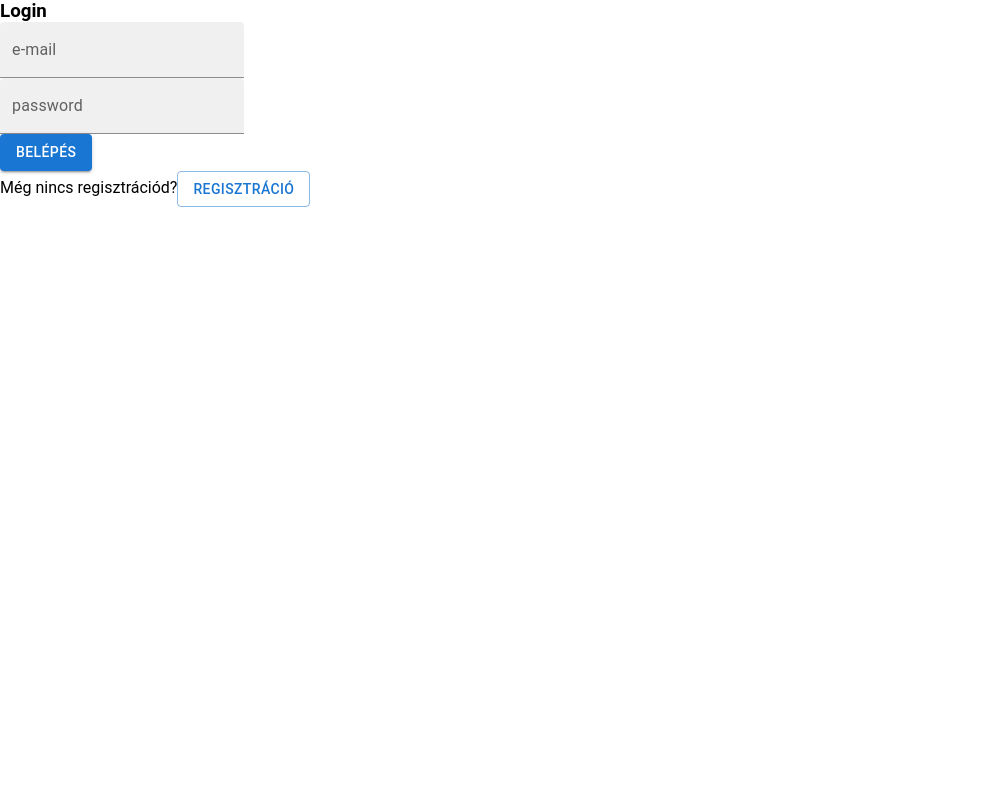
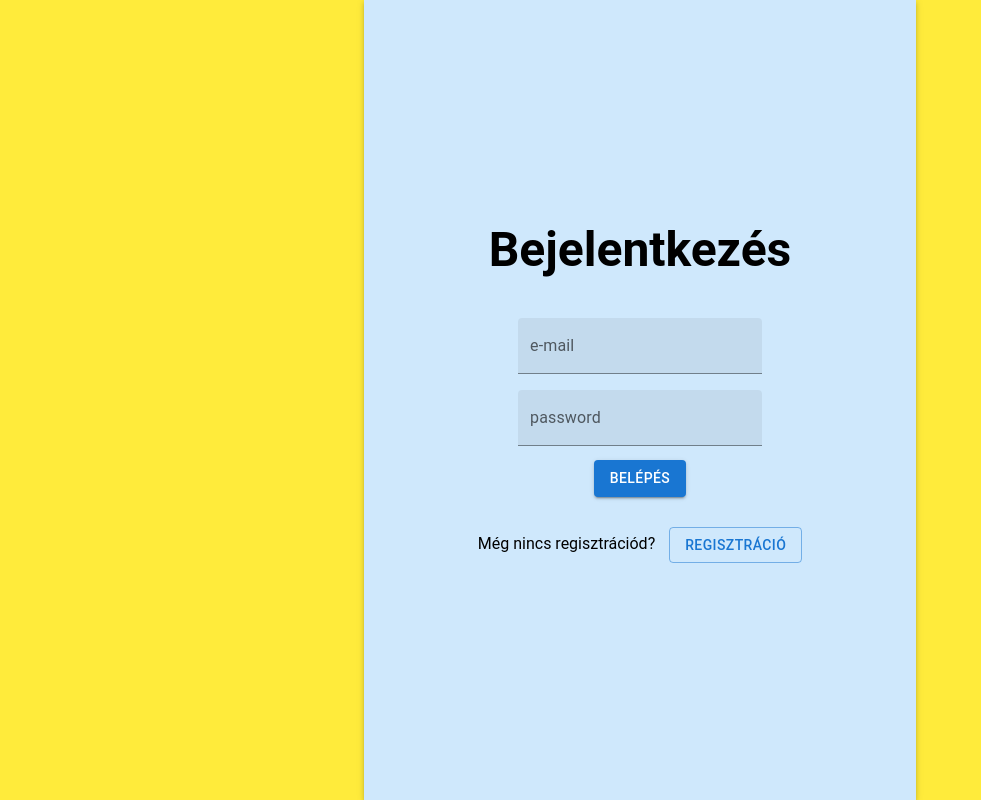
Before and after one commit to tibilodon/URSUS, a React (Create React App) app in the folder client/: page /register in a window 1280 px wide. Shown: the whole page, without its empty margins (0-981 px from the left). Built offline with nearby package versions, Linux system fonts and the light colour scheme.

Commit message:
reg page done for now

```diff
--- a/client/src/App.js
+++ b/client/src/App.js
@@ -6,7 +6,7 @@ import InputField from "./Components/Input/InputField";
 import Dashboard from "./Pages/Dashboard";
 import Error from "./Pages/Error/Error";
 import Landing from "./Pages/Landing/Landing";
-import Register from "./Pages/Register";
+import Register from "./Pages/Register/Register";
 
 function App() {
   return (
--- a/client/src/Components/Input/InputField.jsx
+++ b/client/src/Components/Input/InputField.jsx
@@ -3,7 +3,7 @@ import "./InputFieldStyles.css";
 //mui
 import TextField from "@mui/material/TextField";
 
-const InputField = ({ type, name, value, handleChange, labelText }) => {
+const InputField = ({ type, name, value, handleChange, labelText, sx }) => {
   return (
     <>
       <div className="input-wrap">
@@ -15,6 +15,7 @@ const InputField = ({ type, name, value, handleChange, labelText }) => {
           value={value}
           name={name}
           onChange={handleChange}
+          sx={sx}
         />
       </div>
     </>
--- a/client/src/Pages/Register.jsx
+++ /dev/null
@@ -1,81 +0,0 @@
-import { Alert } from "@mui/material";
-import { useState } from "react";
-import InputField from "../Components/Input/InputField";
-import { useAppContext } from "../Context/appContext";
-import Button from "@mui/material/Button";
-import ButtonGroup from "@mui/material/ButtonGroup";
-
-const Register = () => {
-  const initialState = {
-    name: "",
-    email: "",
-    password: "",
-    isMember: true,
-  };
-
-  const [values, setValues] = useState(initialState);
-  const { isLoading, showAlert, displayAlert, alertText, alertType } =
-    useAppContext();
-
-  const toggleMember = () => {
-    setValues({ ...values, isMember: !values.isMember });
-  };
-
-  const handleChange = e => {
-    setValues({ ...values, [e.target.name]: e.target.value });
-  };
-
-  const onSubmit = e => {
-    e.preventDefault();
-    const { name, email, password, isMember } = values;
-    if (!email || !password || !isMember || !name) {
-      displayAlert();
-      return;
-    }
-  };
-
-  return (
-    <>
-      <div>
-        <form onSubmit={onSubmit}>
-          <h3>{values.isMember ? "Login" : "Register"}</h3>
-          {showAlert && <Alert />}
-          {!values.isMember && (
-            <InputField
-              type="text"
-              name="name"
-              value={values.name}
-              handleChange={handleChange}
-              labelText="name"
-            />
-          )}
-          <InputField
-            type="email"
-            name="email"
-            value={values.email}
-            handleChange={handleChange}
-            labelText="e-mail"
-          />{" "}
-          <InputField
-            type="password"
-            name="password"
-            value={values.password}
-            handleChange={handleChange}
-            labelText="password"
-          />
-          <Button variant="contained" type="submit">
-            Belépés
-          </Button>
-          <div>
-            {values.isMember ? "Még nincs regisztrációd?" : "Már regisztráltam"}
-            <Button type="button" variant="outlined" onClick={toggleMember}>
-              {values.isMember ? "Regisztráció" : "Bejelentkezés"}
-            </Button>
-          </div>
-        </form>
-      </div>
-    </>
-  );
-};
-
-export default Register;
--- /dev/null
+++ b/client/src/Pages/Register/Register.jsx
@@ -0,0 +1,114 @@
+import "./RegisterStyles.css";
+
+import { Alert } from "@mui/material";
+import { useState } from "react";
+import InputField from "../../Components/Input/InputField";
+import { useAppContext } from "../../Context/appContext";
+
+//mui
+import Container from "@mui/material/Container";
+import Box from "@mui/material/Box";
+import Button from "@mui/material/Button";
+import ButtonGroup from "@mui/material/ButtonGroup";
+
+const Register = () => {
+  const initialState = {
+    name: "",
+    email: "",
+    password: "",
+    isMember: true,
+  };
+
+  const [values, setValues] = useState(initialState);
+  const { isLoading, showAlert, displayAlert, alertText, alertType } =
+    useAppContext();
+
+  const toggleMember = () => {
+    setValues({ ...values, isMember: !values.isMember });
+  };
+
+  const handleChange = e => {
+    setValues({ ...values, [e.target.name]: e.target.value });
+  };
+
+  const onSubmit = e => {
+    e.preventDefault();
+    const { name, email, password, isMember } = values;
+    if (!email || !password || !isMember || !name) {
+      displayAlert();
+      return;
+    }
+  };
+
+  return (
+    <>
+      <div className="reg-wrapper">
+        <Container maxWidth="sm">
+          <Box
+            sx={{
+              boxShadow: 3,
+              height: "100vh",
+              bgcolor: "#cfe8fc",
+              display: "flex",
+              flexDirection: "column",
+              justifyContent: "center",
+              alignItems: "center",
+            }}
+          >
+            <form onSubmit={onSubmit}>
+              <div className="form-items">
+                <h3 className="reg-header">
+                  {values.isMember ? "Bejelentkezés" : "Regisztráció"}
+                </h3>
+                {/* {showAlert && <Alert />} */}
+                {!values.isMember && (
+                  <InputField
+                    sx={{ m: "1em" }}
+                    type="text"
+                    name="name"
+                    value={values.name}
+                    handleChange={handleChange}
+                    labelText="name"
+                  />
+                )}
+                <InputField
+                  sx={{ m: "1em" }}
+                  type="email"
+                  name="email"
+                  value={values.email}
+                  handleChange={handleChange}
+                  labelText="e-mail"
+                />{" "}
+                <InputField
+                  type="password"
+                  name="password"
+                  value={values.password}
+                  handleChange={handleChange}
+                  labelText="password"
+                />
+                <Button sx={{ m: "1em" }} variant="contained" type="submit">
+                  Belépés
+                </Button>
+              </div>
+              <div className="reg-option">
+                {values.isMember
+                  ? "Még nincs regisztrációd?"
+                  : "Már regisztráltam"}
+                <Button
+                  sx={{ ml: "1em" }}
+                  type="button"
+                  variant="outlined"
+                  onClick={toggleMember}
+                >
+                  {values.isMember ? "Regisztráció" : "Bejelentkezés"}
+                </Button>
+              </div>
+            </form>
+          </Box>
+        </Container>
+      </div>
+    </>
+  );
+};
+
+export default Register;
--- /dev/null
+++ b/client/src/Pages/Register/RegisterStyles.css
@@ -0,0 +1,15 @@
+.reg-option {
+  margin: 1em;
+}
+.form-items {
+  display: flex;
+  flex-direction: column;
+  align-items: center;
+}
+.reg-header {
+  font-size: 3em;
+  margin-bottom: 0.5em;
+}
+.reg-wrapper {
+  background-color: #ffeb3b;
+}
```
